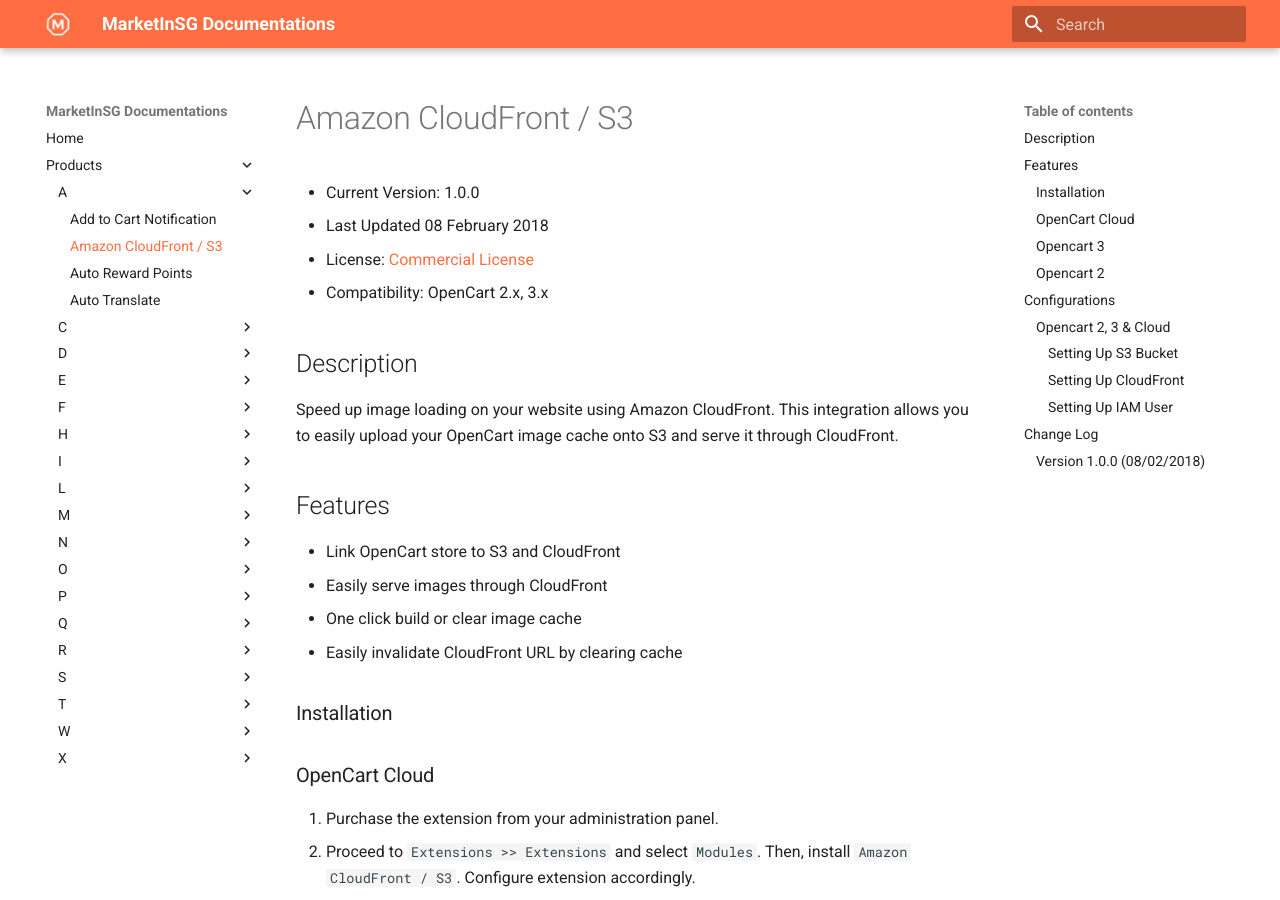
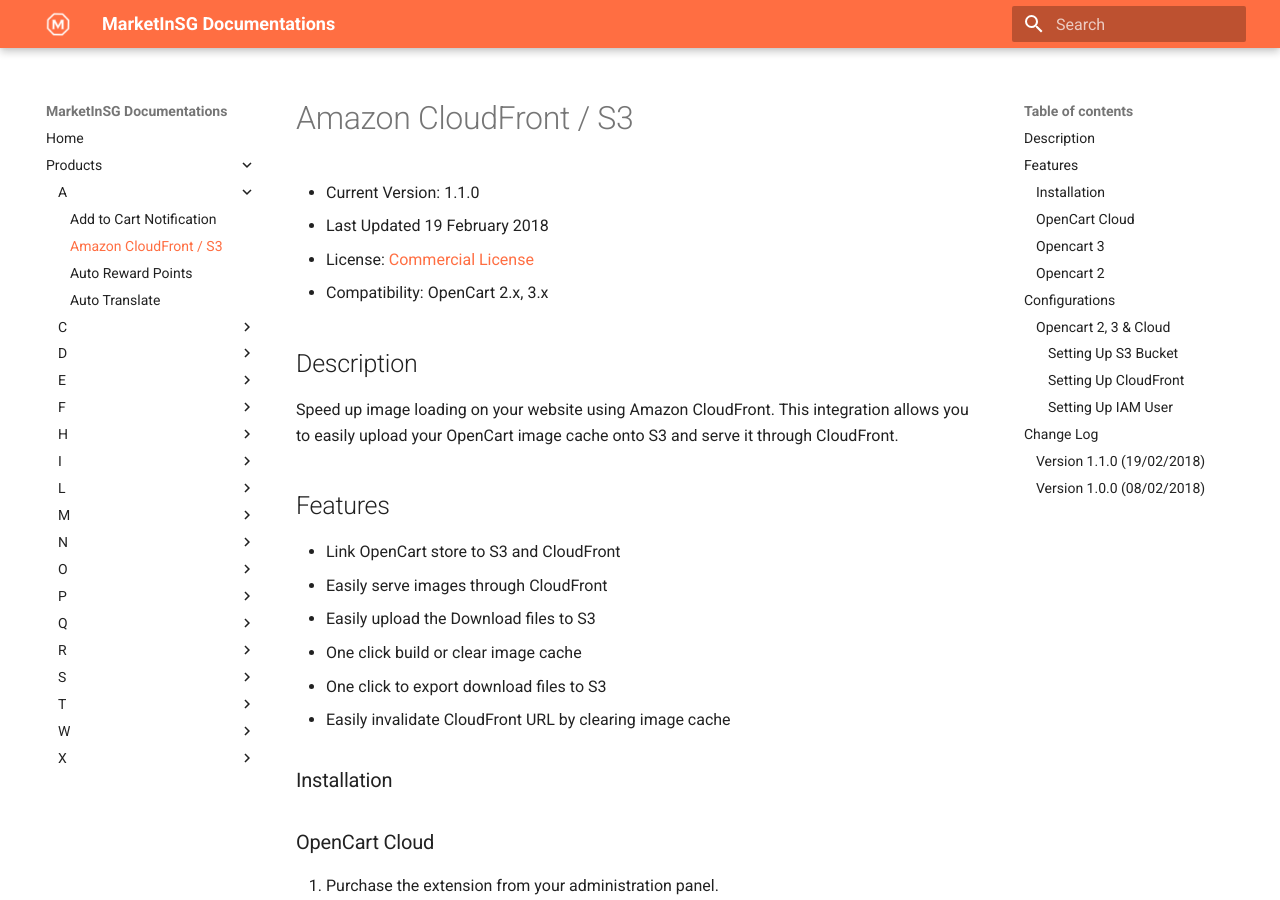
Before and after one commit to Equotix/opencart-docs, an MkDocs documentation site: the page built from docs/amazon_cloudfront_s3.md, in a window 1280 px wide and 900 px high. Built offline with MkDocs 1.6.1 and Material for MkDocs 9.7.7, drawn with Linux system fonts in a browser that asks for light colours; old or Windows-style settings are respelled for this version of MkDocs; some of the changed text lies outside the part shown.

Commit message:
Amazon CloudFront / S3 new release

```diff
--- a/docs/amazon_cloudfront_s3.md
+++ b/docs/amazon_cloudfront_s3.md
@@ -1,7 +1,7 @@
 # Amazon CloudFront / S3
 
-* Current Version: 1.0.0
-* Last Updated 08 February 2018
+* Current Version: 1.1.0
+* Last Updated 19 February 2018
 * License: [Commercial License][1]
 * Compatibility: OpenCart 2.x, 3.x
 
@@ -16,8 +16,10 @@
 
 * Link OpenCart store to S3 and CloudFront
 * Easily serve images through CloudFront
+* Easily upload the Download files to S3
 * One click build or clear image cache
-* Easily invalidate CloudFront URL by clearing cache
+* One click to export download files to S3
+* Easily invalidate CloudFront URL by clearing image cache
 
 ### Installation
 
@@ -62,6 +64,7 @@
 
 5. Save and create the bucket.
 6. Copy the bucket name and put it into your OpenCart settings.
+7. Repeat steps above for the second bucket, and do not grant public read access for your download files bucket.
 
 #### Setting Up CloudFront
 
@@ -98,5 +101,7 @@
 
 ## Change Log
 
+### Version 1.1.0 (19/02/2018)
+* Added download files integration with S3
 ### Version 1.0.0 (08/02/2018)
 * Extension created
```
